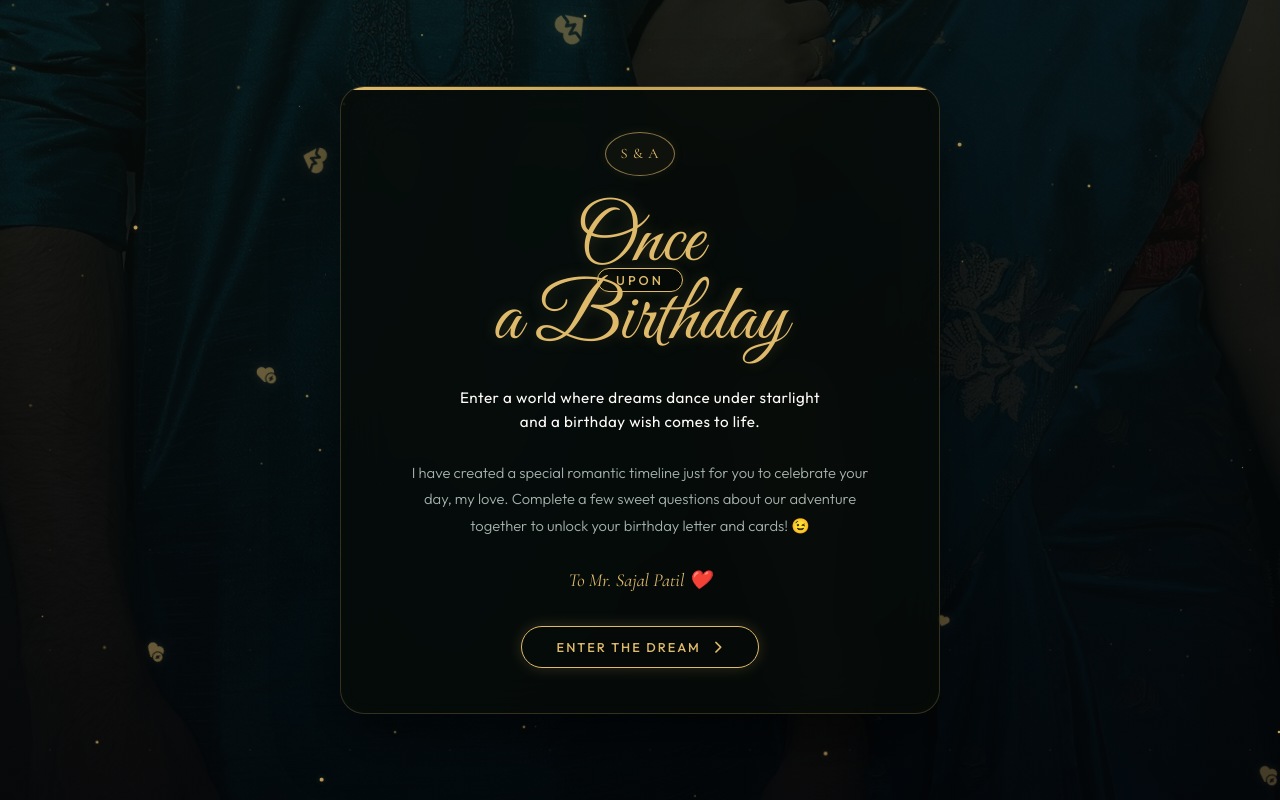
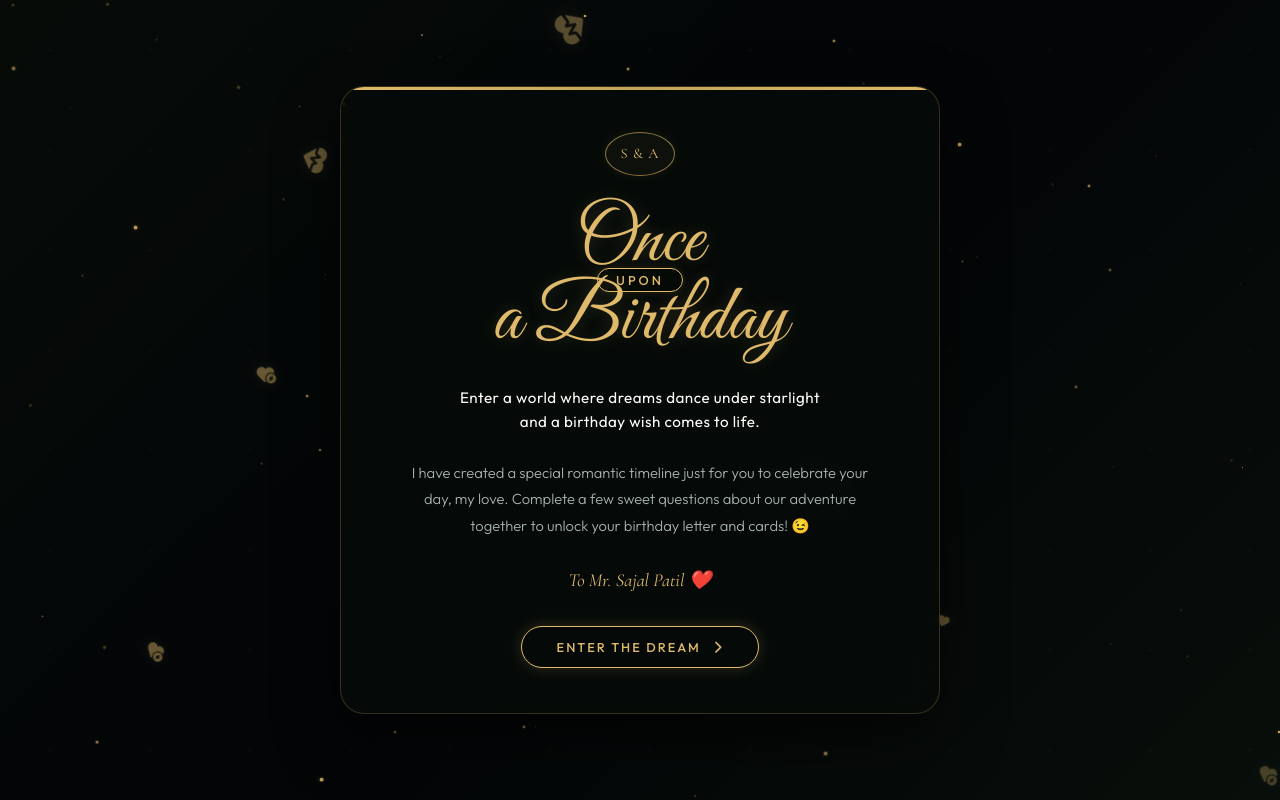
Before and after one commit to aditiapore/Birthday, a plain HTML site: page index.html in a window 1280 px wide. Drawn offline with nearby package versions, Linux system fonts and the light colour scheme.

Commit message:
Update body background to a pure dark gradient
Replaced the background with a pure dark gradient, removing the photo overlay.

```diff
--- a/styles.css
+++ b/styles.css
@@ -39,8 +39,8 @@
 
 body {
   font-family: var(--font-body);
-  /* The starlight background overlaying your custom photo7.jpeg beautifully */
-  background: linear-gradient(rgba(6, 11, 8, 0.9), rgba(3, 5, 7, 0.97)), url('photo7.jpeg') no-repeat center center fixed;
+  /* Pure dark gradient — the photo was invisible behind 90-97% opacity overlay anyway */
+  background: linear-gradient(135deg, rgba(6, 11, 8, 1) 0%, rgba(3, 5, 7, 1) 50%, rgba(8, 14, 10, 1) 100%);
   background-size: cover;
   color: var(--text-primary);
   min-height: 100vh;
```
